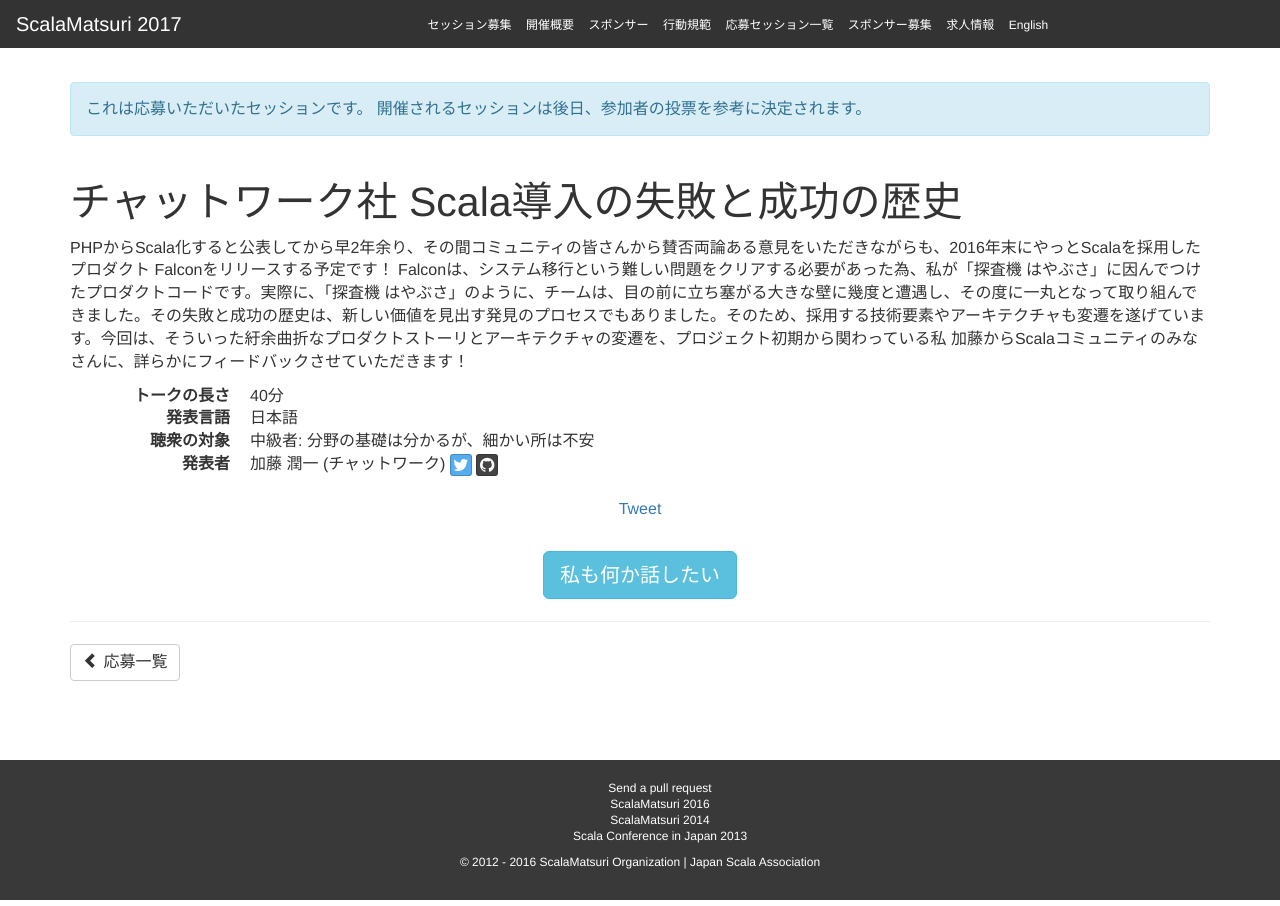
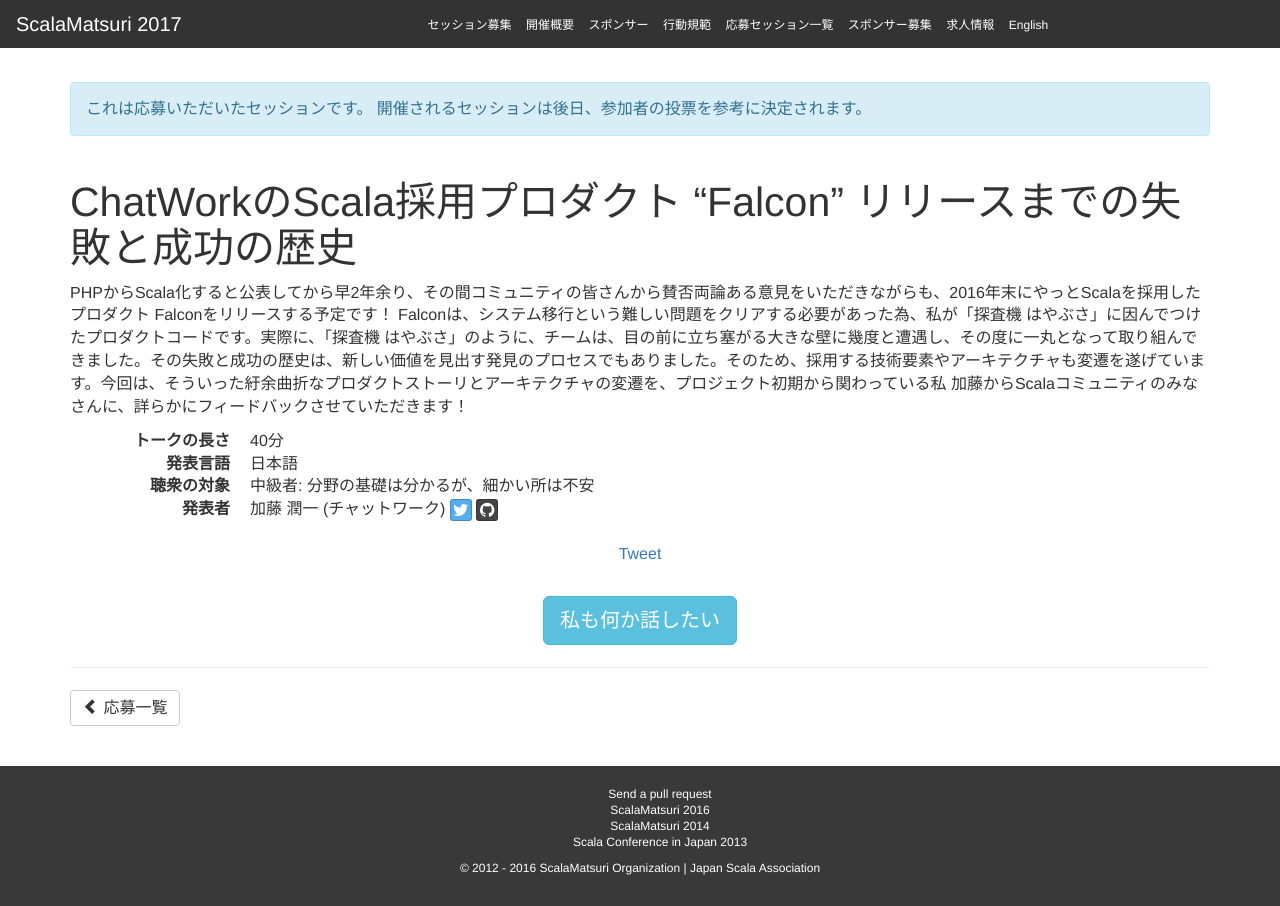
Before and after one commit to scalajp/2017.scalamatsuri.org, a Jekyll site: the page built from _candidates_ja/JunichiKatou_1.md, in a window 1280 px wide. Built offline with Jekyll 4.4.1, drawn with Linux system fonts in a browser that asks for light colours; nearby versions of some CDN libraries; comment, search, counter and statistics services are not loaded.

Commit message:
JunichiKatou_1.md　セッションのタイトル修正

```diff
--- a/_candidates_ja/JunichiKatou_1.md
+++ b/_candidates_ja/JunichiKatou_1.md
@@ -1,6 +1,6 @@
 ---
 name: 加藤 潤一
-title: "チャットワーク社 Scala導入の失敗と成功の歴史"
+title: "ChatWorkのScala採用プロダクト “Falcon” リリースまでの失敗と成功の歴史"
 length: 40
 audience: Intermediate
 language: Japanese
```
